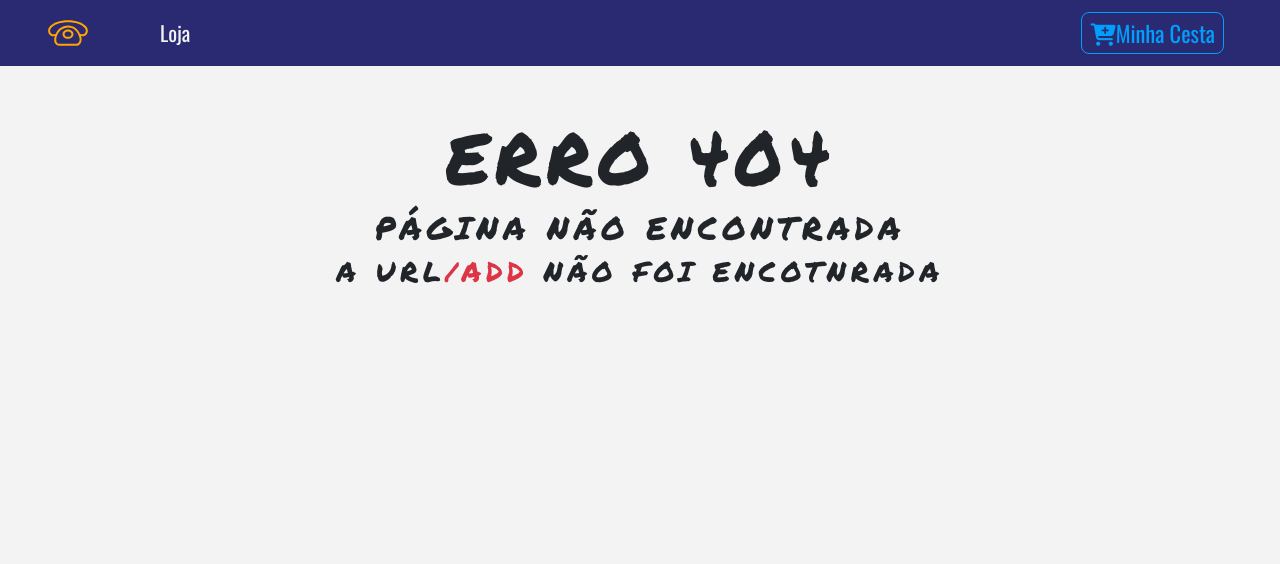
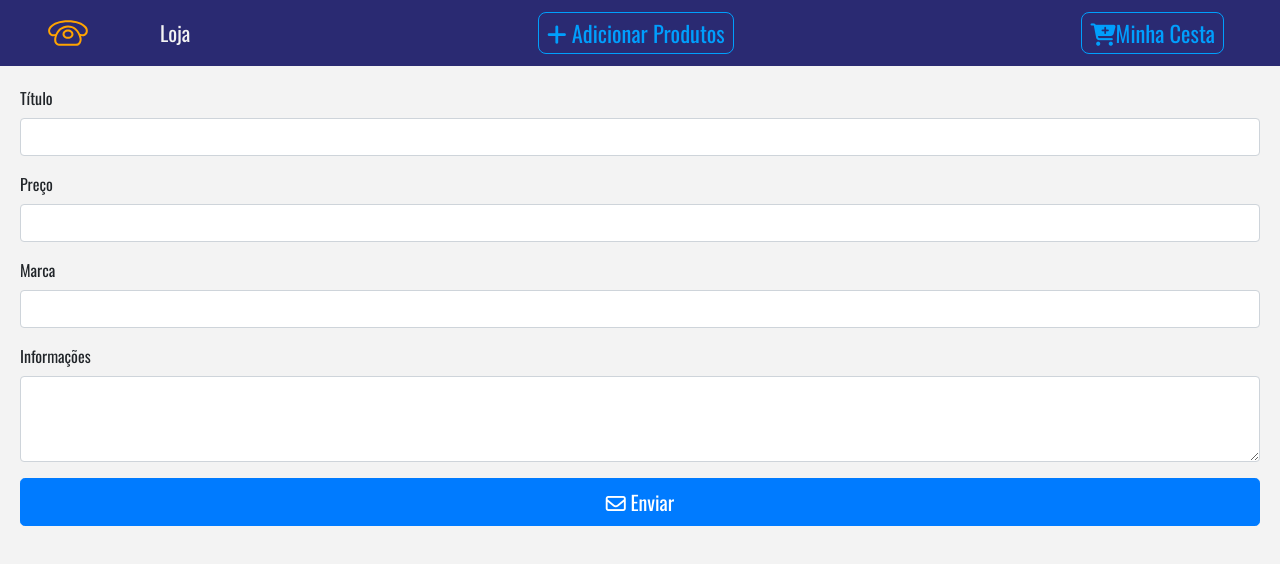
Before and after one commit to caiovosilva/lady-aline, a React (Create React App) app: page /add in a window 1280 px wide. Before the commit this address had no page. Shown: the top 564 px of the page. Built offline with nearby package versions, Linux system fonts and the light colour scheme.

Commit message:
'add product' page

```diff
--- a/src/App.js
+++ b/src/App.js
@@ -9,6 +9,7 @@ import Cart from './components/cart/Cart'
 import Default from './components/Default'
 import Modal from './components/Modal'
 import Contact from './components/Contact'
+import AddProduct from './components/AddProduct'
 
 function App () {
   return (
@@ -19,6 +20,7 @@ function App () {
         <Route path='/details' component={Details} />
         <Route path='/cart' component={Cart} />
         <Route path='/contact' component={Contact} />
+        <Route path='/add' component={AddProduct} />
         <Route component={Default} />
       </Switch>
       <Modal />
--- /dev/null
+++ b/src/components/AddProduct.js
@@ -0,0 +1,80 @@
+import React, { Component } from 'react'
+import { Form } from 'react-bootstrap'
+
+export default class AddProduct extends Component {
+  constructor () {
+    super()
+    this.state = {
+      title: '',
+      price: '',
+      brand: '',
+      info: ''
+    }
+  }
+
+  render () {
+    return (
+      <div className='card-body'>
+        <Form>
+          <Form.Group controlId='formBasicTitle'>
+            <Form.Label>Título</Form.Label>
+            <Form.Control
+              type='string'
+              value={this.state.title}
+              onChange={(e) => {
+                this.setState({
+                  title: e.target.value
+                })
+              }}
+            />
+          </Form.Group>
+          <Form.Group controlId='formBasicPrice'>
+            <Form.Label>Preço</Form.Label>
+            <Form.Control
+              type='price'
+              value={this.state.price}
+              onChange={(e) => {
+                this.setState({
+                  price: e.target.value
+                })
+              }}
+            />
+          </Form.Group>
+          <Form.Group controlId='formBasicbrand'>
+            <Form.Label>Marca</Form.Label>
+            <Form.Control
+              type='string'
+              value={this.state.brand}
+              onChange={(e) => {
+                this.setState({
+                  brand: e.target.value
+                })
+              }}
+            />
+          </Form.Group>
+          <Form.Group controlId='formBasicInfo'>
+            <Form.Label>Informações</Form.Label>
+            <Form.Control
+              as='textarea'
+              rows='3'
+              type='text'
+              value={this.state.info}
+              onChange={(e) => {
+                this.setState({
+                  info: e.target.value
+                })
+              }}
+            />
+          </Form.Group>
+        </Form>
+        <button
+          type='submit'
+          className='btn btn-lg btn-block btn-primary'
+          onClick={this.handleSubmitMessage}
+        >
+          <i className='far fa-envelope' /> Enviar
+        </button>
+      </div>
+    )
+  }
+}
--- a/src/components/Navbar.js
+++ b/src/components/Navbar.js
@@ -23,6 +23,11 @@ export default class Navbar extends Component {
             </Link>
           </li>
         </ul>
+        <Link to='/add' className='ml-auto'>
+          <ButtonContainer>
+            <i className='fas fa-plus' /> Adicionar Produtos
+          </ButtonContainer>
+        </Link>
         <Link to='/cart' className='ml-auto'>
           <ButtonContainer>
             <i className='fas fa-cart-plus' />
```
Also changed, not shown: 1 other file (tests, documents, lock files or other folders).
